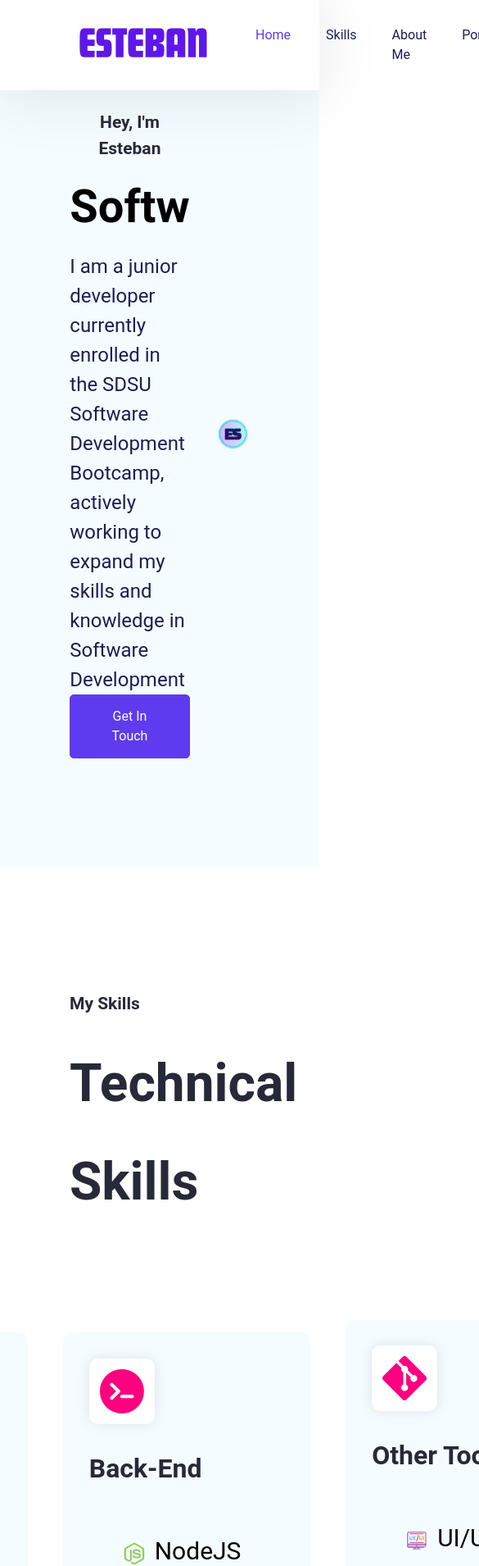
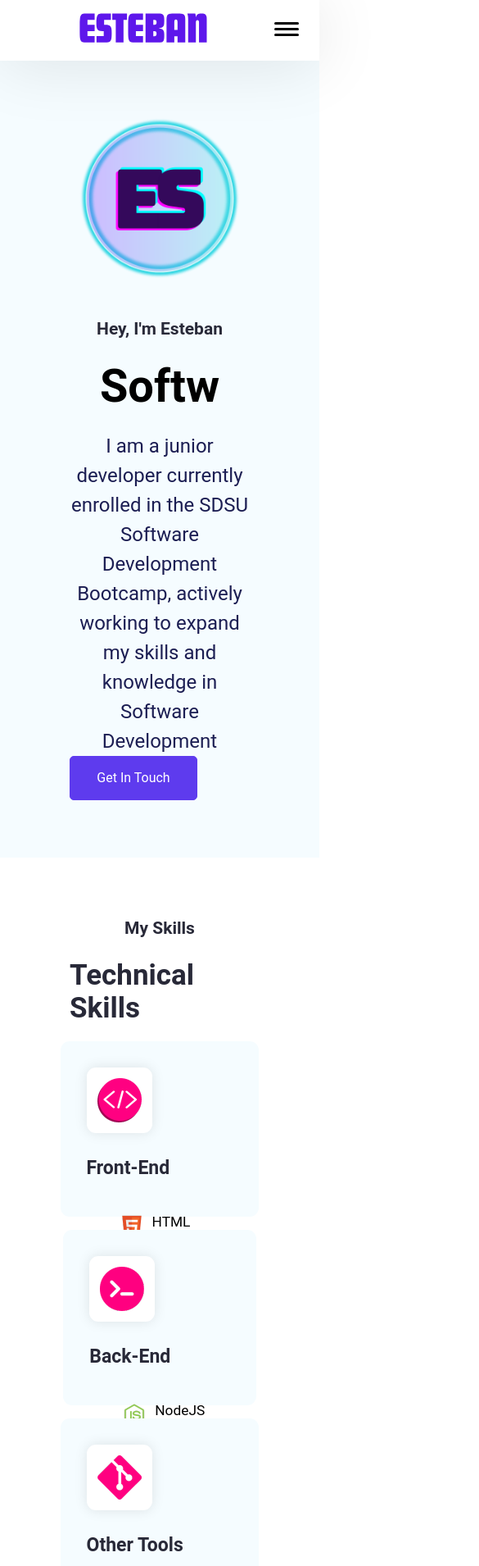
Before and after one commit to estebansep1/Personal-Portfolio, a React (Create React App) app: page / in a window 390 px wide. Shown: the top 1910 px of the page at 82% size, 585 px wide, since content can reach past the window. Built offline with nearby package versions, Linux system fonts and the light colour scheme.

Commit message:
added responsive screen styling

```diff
--- a/src/App.css
+++ b/src/App.css
@@ -590,3 +590,198 @@
   line-height: 30px;
 }
 /* End of Footer */
+
+/* Responsive Screens */
+@media only screen and (max-width: 1800px) {
+  .hero--section--title {
+    font-size: 68px;
+    line-height: 70px;
+  }
+
+  .skills--section--title {
+    font-size: 28px;
+    line-height: 40px;
+  }
+}
+
+@media only screen and (max-width: 1600px) {
+  .skills--section--heading {
+    font-size: 54px;
+    line-height: 70px;
+  }
+
+  .skills--section--container {
+    gap: 16px;
+  }
+
+  .skills--section--card {
+    gap: 28px;
+  }
+
+  .skills--section--card--content {
+    gap: 20px;
+  }
+
+  .skills--section--title {
+    font-size: 23px;
+    line-height: 30px;
+  }
+
+  .skills--section--description {
+    font-size: 17.333px;
+    line-height: 27px;
+  }
+}
+
+@media only screen and (max-width: 1200px) {
+  .btn-outline-primary {
+    display: none;
+  }
+
+  .hero--section {
+    display: flex;
+    flex-direction: column-reverse;
+    padding-bottom: 70px;
+  }
+  .hero--section--title,
+  .hero--section-description,
+  .footer--content {
+    text-align: center;
+  }
+
+  .skills--section--container,
+  .about--section,
+  .portfolio--section--container,
+  .portfolio--container-box,
+  .footer--link--container,
+  .footer--items > ul,
+  .footer--content--container {
+    display: flex;
+    flex-direction: column;
+  }
+
+  .skills--section,
+  .portfolio--container,
+  .hero--section--content,
+  .hero--section--content--box {
+    align-items: center;
+  }
+
+  .portfolio--container-box {
+    gap: 30px;
+  }
+
+  .skills--section,
+  .footer--container {
+    gap: 20px;
+    padding-top: 70px;
+    padding-bottom: 70px;
+  }
+
+  .about--section {
+    gap: 20px;
+    padding-top: 0;
+    padding-bottom: 0;
+  }
+
+  .hero--section--title,
+  .skills--section--heading,
+  .sections--heading {
+    font-size: 35px;
+    line-height: 40px;
+  }
+  .hero--section--content--box {
+    gap: 10px;
+  }
+  .contact--form--container {
+    width: 100%;
+  }
+  .container {
+    display: flex;
+    flex-direction: column;
+    gap: 10px;
+  }
+  .footer--social--icon > ul,
+  .footer--items > ul {
+    padding: 0;
+    align-items: center;
+  }
+  .divider {
+    margin: 20px;
+  }
+}
+
+/* Hamburger menu  */
+
+.nav__hamburger {
+  display: none;
+  width: 1.875rem;
+  height: 1.313rem;
+  flex-direction: column;
+  justify-content: space-around;
+  position: absolute;
+  top: 25px;
+  right: 25px;
+}
+
+.nav__hamburger__line {
+  display: block;
+  height: 0.188rem;
+  width: 100%;
+  background-color: #000000;
+  border-radius: 0.625rem;
+  transition: all ease-in-out 0.2s;
+}
+
+@media screen and (max-width: 1200px) {
+  .nav__hamburger {
+    display: flex;
+    z-index: 200;
+  }
+  .navbar--items {
+    display: flex;
+  }
+  .navbar--items {
+    position: absolute;
+    display: flex;
+    align-items: center;
+    justify-content: center;
+    background-color: rgba(255, 255, 255);
+    top: -20rem;
+    left: 0;
+    width: 100%;
+    transition: all ease-in-out 0.4s;
+  }
+  .navbar--items ul {
+    flex-direction: column;
+    align-items: center;
+    width: 100%;
+    padding: 3rem 0 0.6rem;
+    z-index: -100;
+  }
+  .navbar--items ul li {
+    text-align: center;
+  }
+  .navbar--items ul li a {
+    padding: 0.5rem;
+  }
+  .navbar--items {
+    z-index: -1000;
+  }
+  .navbar--items.active {
+    top: 30px;
+  }
+  .nav__hamburger.active :nth-child(1) {
+    transform: rotate(45deg) translate(0.45rem, 0.1875rem);
+  }
+
+  .nav__hamburger.active :nth-child(2) {
+    opacity: 0;
+  }
+
+  .nav__hamburger.active :nth-child(3) {
+    transform: rotate(-45deg) translate(0.45rem, -0.1875rem);
+  }
+}
+
+/* Responsive Screens Ends*/
```
